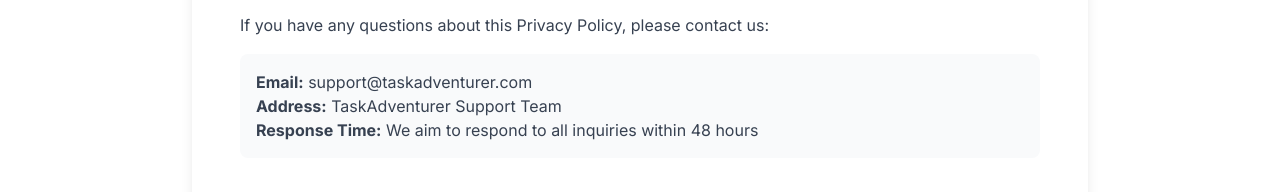
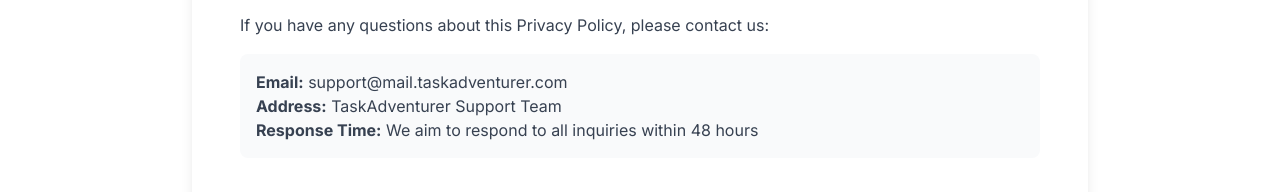
Before and after one commit to quakpat/taskadventurer-homepage, a Next.js app: page /privacy-policy in a window 1280 px wide. Shown: the part 2850-3042 px from the top of the page. Built offline with nearby package versions, Linux system fonts and the light colour scheme.

Commit message:
Update email addresses to use new support@mail.taskadventurer.com across all pages

```diff
--- a/app/privacy-policy/page.tsx
+++ b/app/privacy-policy/page.tsx
@@ -188,7 +188,7 @@
                 </p>
                 <div className="bg-gray-50 rounded-lg p-4">
                   <p className="text-gray-700">
-                    <strong>Email:</strong> support@taskadventurer.com<br />
+                    <strong>Email:</strong> support@mail.taskadventurer.com<br />
                     <strong>Address:</strong> TaskAdventurer Support Team<br />
                     <strong>Response Time:</strong> We aim to respond to all inquiries within 48 hours
                   </p>
--- a/app/terms-of-use/page.tsx
+++ b/app/terms-of-use/page.tsx
@@ -235,7 +235,7 @@
                 </p>
                 <div className="bg-gray-50 rounded-lg p-4">
                   <p className="text-gray-700">
-                    <strong>Email:</strong> support@taskadventurer.com<br />
+                    <strong>Email:</strong> support@mail.taskadventurer.com<br />
                     <strong>Address:</strong> TaskAdventurer Support Team<br />
                     <strong>Response Time:</strong> We aim to respond to all inquiries within 48 hours
                   </p>
--- a/components/Footer.tsx
+++ b/components/Footer.tsx
@@ -40,7 +40,7 @@
               <a href="#" className="text-gray-400 hover:text-white transition-colors">
                 <Instagram className="w-5 h-5" />
               </a>
-              <a href="mailto:support@taskadventurer.com" className="text-gray-400 hover:text-white transition-colors">
+              <a href="mailto:support@mail.taskadventurer.com" className="text-gray-400 hover:text-white transition-colors">
                 <Mail className="w-5 h-5" />
               </a>
             </div>
```
